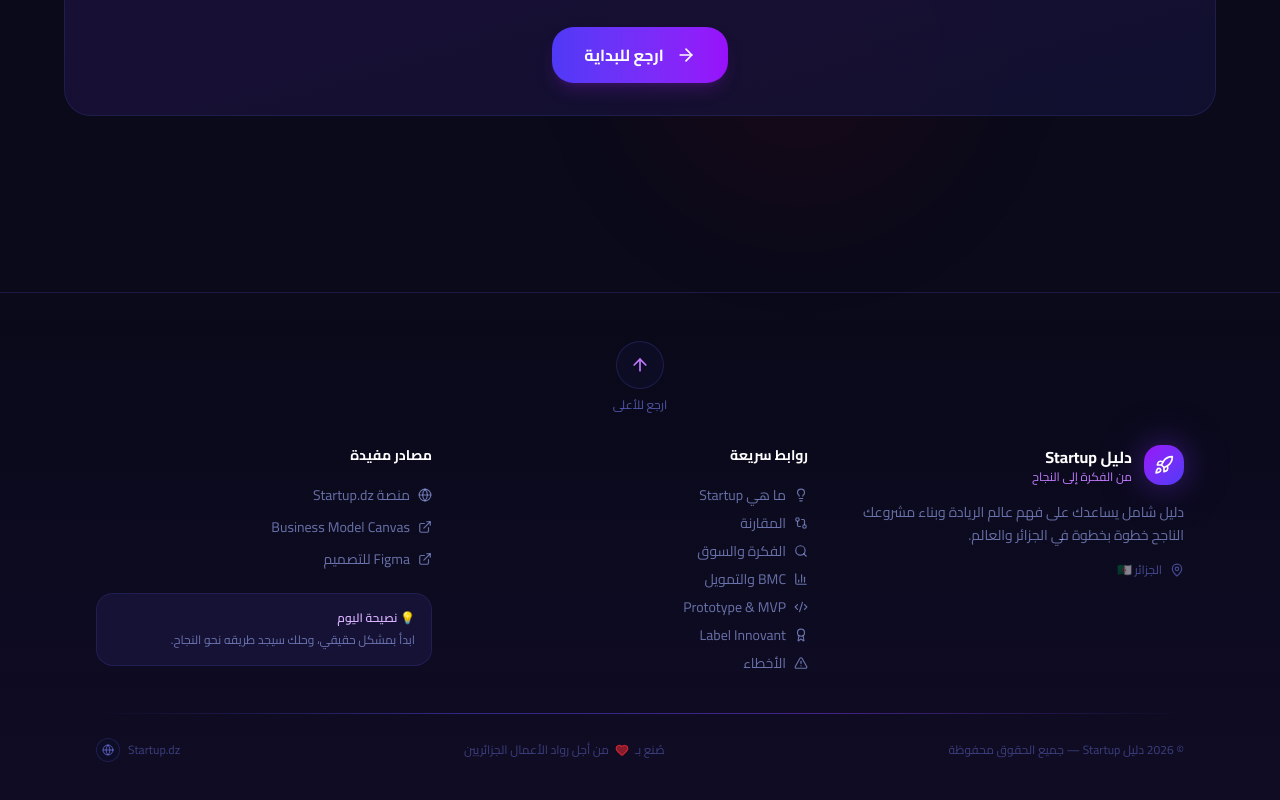
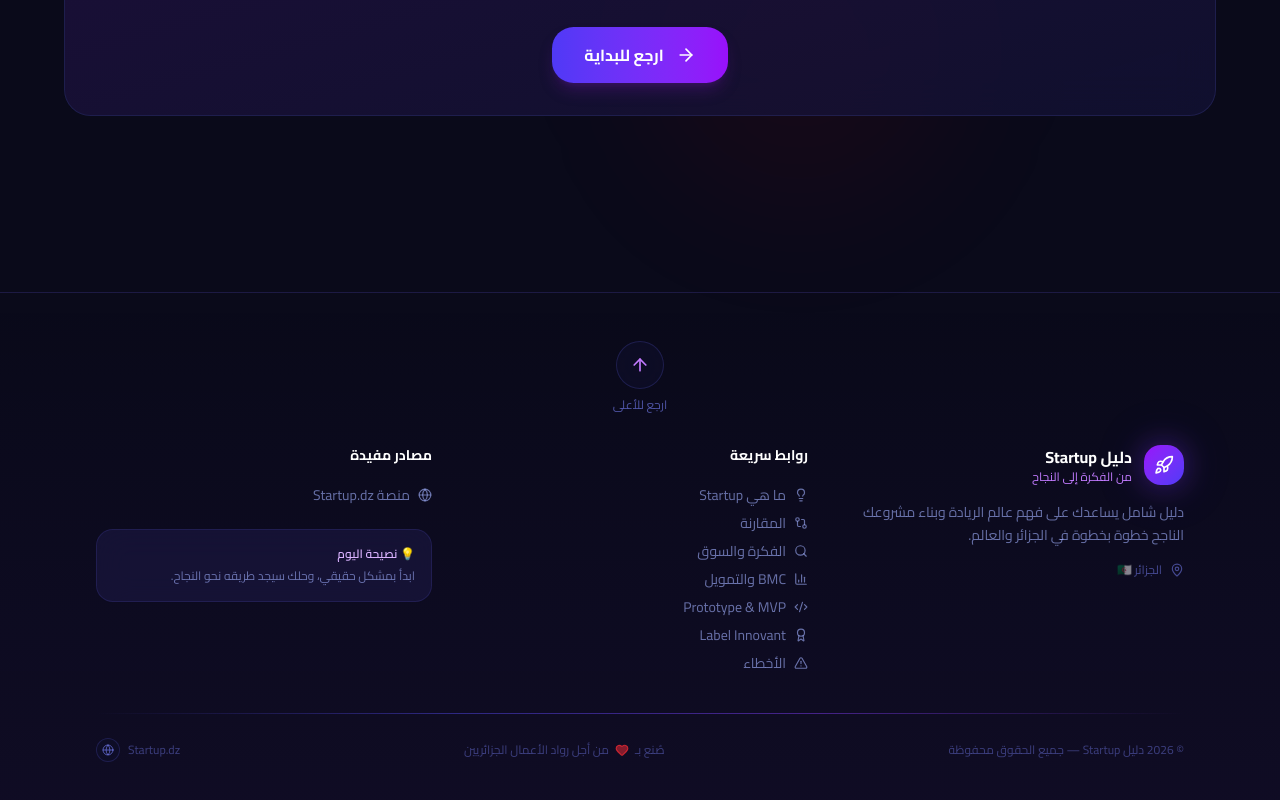
Before and after one commit to Khairodoudou/presentation_guide_startup, a Next.js app: page / in a window 1280 px wide. Shown: the part 10301-11101 px from the top of the page. Built offline with nearby package versions, Linux system fonts and the light colour scheme.

Commit message:
style: comment out BMC and Figma links in Footer resources

```diff
--- a/components/Footer.tsx
+++ b/components/Footer.tsx
@@ -32,8 +32,8 @@ const sections = [
 
 const resources = [
   { label: "منصة Startup.dz", href: "https://startup.dz/", icon: Globe },
-  { label: "Business Model Canvas", href: "https://www.strategyzer.com", icon: ExternalLink },
-  { label: "Figma للتصميم", href: "https://www.figma.com", icon: ExternalLink },
+  // { label: "Business Model Canvas", href: "https://www.strategyzer.com", icon: ExternalLink },
+  // { label: "Figma للتصميم", href: "https://www.figma.com", icon: ExternalLink },
 ];
 
 export default function Footer() {
```
